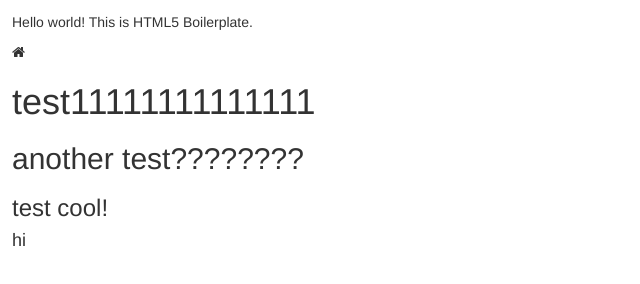
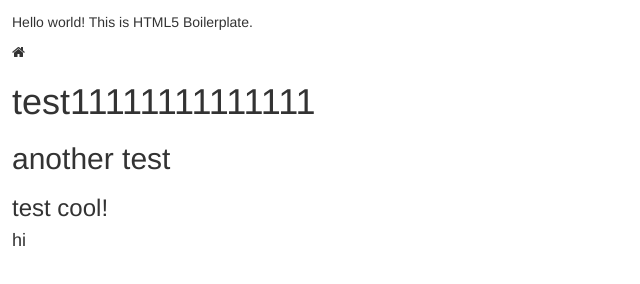
Before and after one commit to jonzielen/upgrade, a website: page index.html in a window 1280 px wide. Shown: the whole page, without its empty margins (0-640 px from the left). Drawn offline with Linux system fonts and the light colour scheme.

```diff
--- a/index.html
+++ b/index.html
@@ -18,7 +18,7 @@
     <p>Hello world! This is HTML5 Boilerplate.</p>
     <i class="fa fa-home"></i>
     <h1>test11111111111111</h1>
-    <h2>another test????????</h2>
+    <h2>another test</h2>
     <h3>test cool!</h3>
     <h4>hi</h4>
 </body>
```
